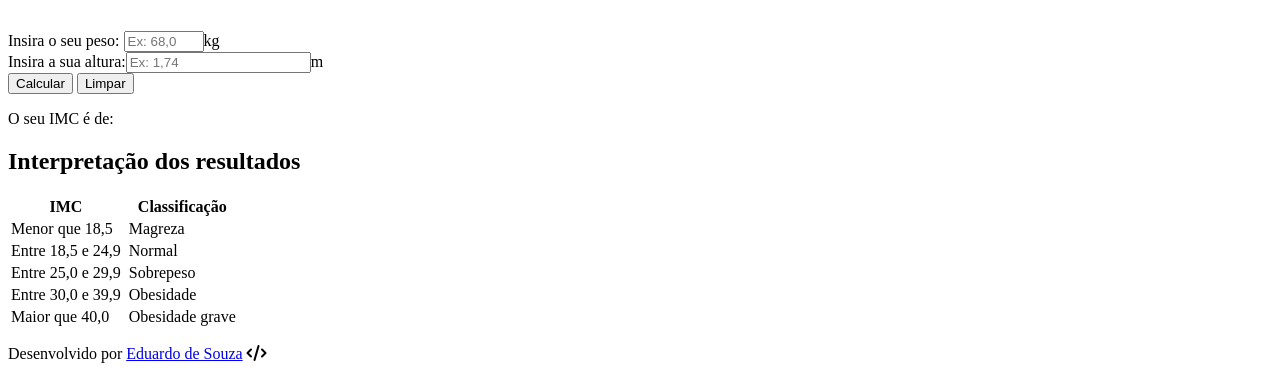
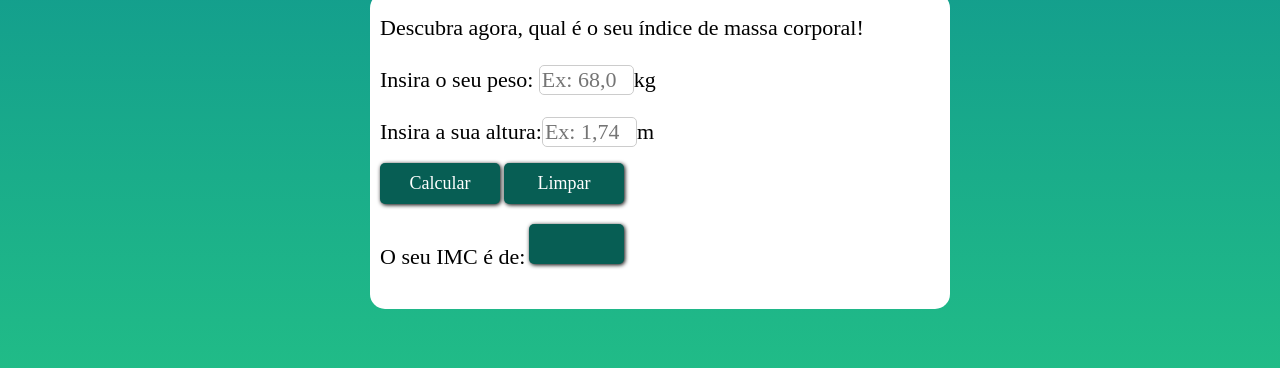
Before and after one commit to edu-souza/calculadora-imc, a plain HTML site: page index.html in a window 1280 px wide. Shown: the part 88-456 px from the top of the page. Drawn offline with Linux system fonts and the light colour scheme; the site is published under a folder, as on GitHub Pages, so addresses that start at the root find nothing.

Commit message:
Update index.html

```diff
--- a/index.html
+++ b/index.html
@@ -3,11 +3,11 @@
 <head>
     <meta charset="UTF-8">
     <meta name="viewport" content="width=device-width, initial-scale=1.0">
-    <link rel="stylesheet" type="text/css" href="/css/grid.css">
-    <link rel="stylesheet" type="text/css" href="/css/normalize.css">
-    <link rel="stylesheet" type="text/css" href="/css/reset.css">
-    <link rel="stylesheet" type="text/css" href="/css/styles.css">
-    <link rel="stylesheet" type="text/css" href="/css/responsivo.css">
+    <link rel="stylesheet" type="text/css" href="css/grid.css">
+    <link rel="stylesheet" type="text/css" href="css/normalize.css">
+    <link rel="stylesheet" type="text/css" href="css/reset.css">
+    <link rel="stylesheet" type="text/css" href="css/styles.css">
+    <link rel="stylesheet" type="text/css" href="css/responsivo.css">
     <script src="scripts.js"></script>
     <script src="https://kit.fontawesome.com/e1c9041fa0.js" crossorigin="anonymous"></script>
 
```
